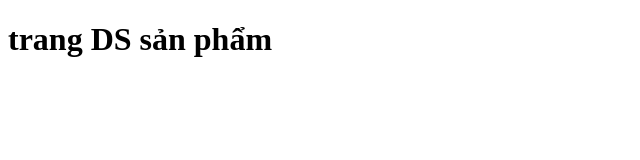
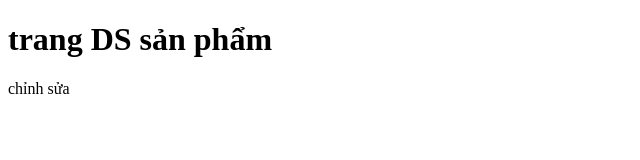
Before and after one commit to manh2112004/BackEnd-Web, a plain HTML site: page products.html in a window 1280 px wide. Shown: the full height of the page, 0-640 px from the left. Drawn offline with Linux system fonts and the light colour scheme.

Commit message:
update products

```diff
--- a/products.html
+++ b/products.html
@@ -7,5 +7,6 @@
 </head>
 <body>
     <h1>trang DS sản phẩm</h1>
+    <p>chỉnh sửa</p>
 </body>
 </html>
```
